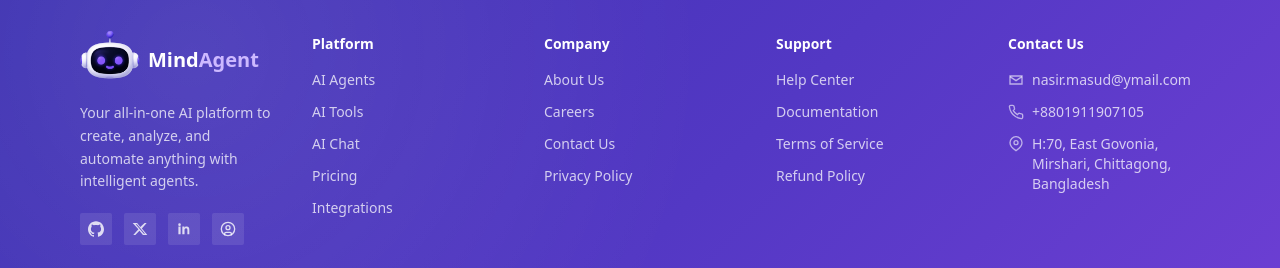
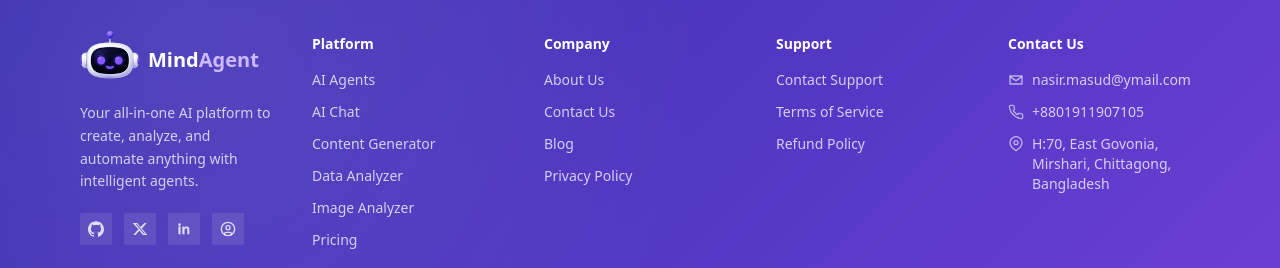
Before and after one commit to nasirmasud/mindagent-client, a Next.js app: page /login in a window 1280 px wide. Shown: the part 1029-1297 px from the top of the page. Built offline with nearby package versions, Linux system fonts and the light colour scheme; no server answers.

Commit message:
fix(footer): point every link at a real route and drop near-duplicate labels

```diff
--- a/src/components/layout/footer.tsx
+++ b/src/components/layout/footer.tsx
@@ -2,24 +2,26 @@ import Link from "next/link";
 import { CircleUser } from "lucide-react";
 import { siteContact, siteSocials } from "@/lib/site-info";
 
+// Every href below points at a route that exists. Agents are the only thing
+// /explore lists, so it appears once rather than under several near-synonym labels.
 const platformLinks = [
   { href: "/explore", label: "AI Agents" },
-  { href: "/explore", label: "AI Tools" },
   { href: "/ai-chat", label: "AI Chat" },
+  { href: "/content-generator", label: "Content Generator" },
+  { href: "/data-analyzer", label: "Data Analyzer" },
+  { href: "/image-analyzer", label: "Image Analyzer" },
   { href: "/pricing", label: "Pricing" },
-  { href: "/explore", label: "Integrations" },
 ];
 
 const companyLinks = [
   { href: "/about", label: "About Us" },
-  { href: "/about", label: "Careers" },
   { href: "/contact", label: "Contact Us" },
+  { href: "/blog", label: "Blog" },
   { href: "/privacy", label: "Privacy Policy" },
 ];
 
 const supportLinks = [
-  { href: "/contact", label: "Help Center" },
-  { href: "/about", label: "Documentation" },
+  { href: "/contact", label: "Contact Support" },
   { href: "/terms", label: "Terms of Service" },
   { href: "/refund", label: "Refund Policy" },
 ];
```
